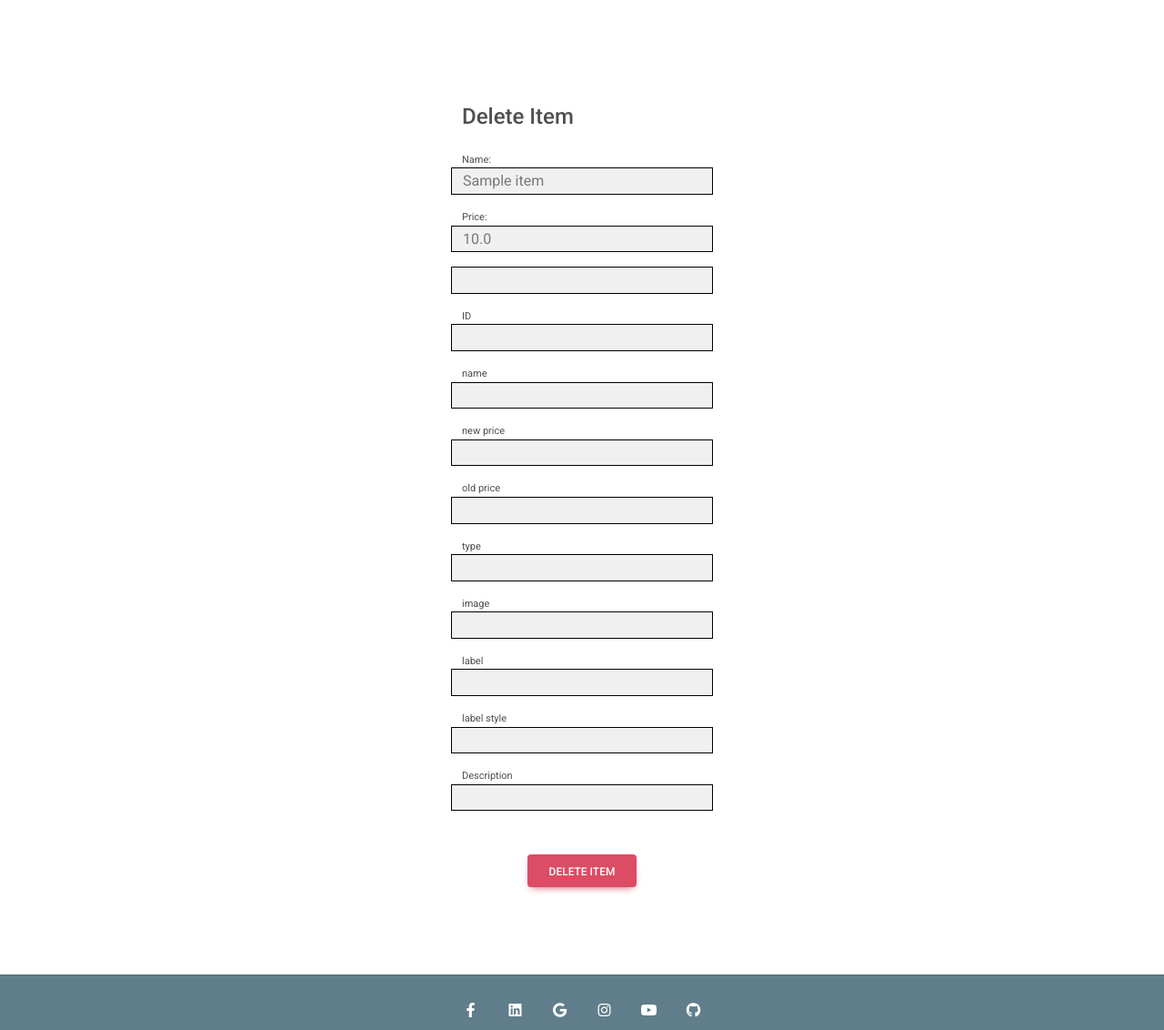
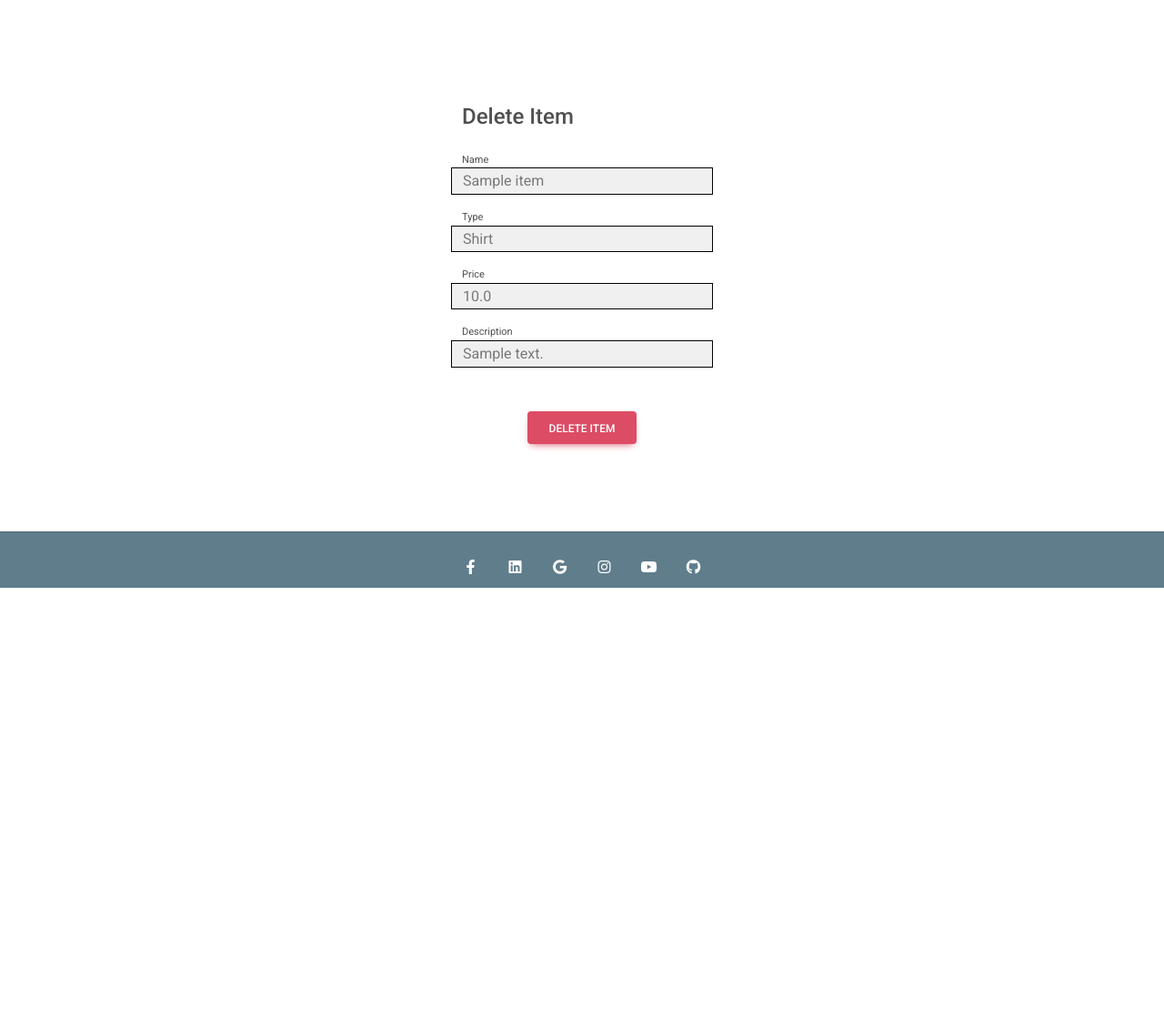
Before and after one commit to xaoccc/OnlyShop, a Django app: page /item/1/item-delete/ in a window 1280 px wide. Shown: the part 374-1506 px from the top of the page at 91% size. After the commit the page ends 1020 px from the top, so only its background shows below. Run offline with Django 4.2, Linux system fonts and the light colour scheme; a user stored in the database is signed in; tables that the repository leaves empty hold one stand-in row (values such as "Sample post").

Commit message:
Delete Item Final

```diff
--- a/OnlyShop/main_app/forms.py
+++ b/OnlyShop/main_app/forms.py
@@ -1 +1,16 @@
 from django import forms
+
+from OnlyShop.main_app.models import Item
+from OnlyShop.utils.mixins import ReadOnlyFieldsMixin
+
+
+class ItemDeleteForm(forms.ModelForm, ReadOnlyFieldsMixin):
+    class Meta:
+        model = Item
+        fields = ["name", "type", "new_price", "description"]
+        labels = {field.name: field.verbose_name for field in Item._meta.fields}
+
+    def save(self, commit=True):
+        if commit:
+            self.instance.delete()
+        return self.instance
--- a/OnlyShop/main_app/models.py
+++ b/OnlyShop/main_app/models.py
@@ -19,12 +19,12 @@
         ('bg-success', 'bg-success'),
     )
 
-    name = models.CharField(max_length=100)
-    new_price = models.FloatField()
+    name = models.CharField(max_length=100, verbose_name="Name")
+    new_price = models.FloatField(verbose_name="Price")
     old_price = models.FloatField(blank=True, null=True)
-    type = models.CharField(choices=ITEM_TYPES, max_length=20)
-    image = models.URLField()
-    label = models.CharField(choices=LABEL_TYPES, blank=True, null=True, max_length=10)
+    type = models.CharField(choices=ITEM_TYPES, max_length=20, verbose_name="Type")
+    image = models.URLField(verbose_name="Image URL")
+    label = models.CharField(choices=LABEL_TYPES, blank=True, null=True, max_length=10, verbose_name="Label")
     label_style = models.CharField(choices=LABEL_STYLES, blank=True, null=True, max_length=10)
     description = models.TextField(verbose_name="Description")
 
--- a/OnlyShop/main_app/views.py
+++ b/OnlyShop/main_app/views.py
@@ -4,6 +4,8 @@
 from django.urls import reverse, reverse_lazy
 from django.utils import timezone
 from django.views.generic import ListView, DetailView, DeleteView, UpdateView, CreateView
+
+from OnlyShop.main_app.forms import ItemDeleteForm
 from OnlyShop.main_app.models import Item, Order, ItemOrder
 from django.contrib import messages
 from OnlyShop.utils.mixins import OrdersCountMixin, GetUserMixin, OnlyShopStaffRequiredMixin, OnlyShopLoginRequiredMixin
@@ -93,7 +95,7 @@
 
     def get_context_data(self, **kwargs):
         context = super().get_context_data(**kwargs)
-        context["fake_form_fields"] = self.object._meta.get_fields()
+        context['form'] = ItemDeleteForm(initial=self.object.__dict__)
         return context
 
 
--- a/OnlyShop/utils/mixins.py
+++ b/OnlyShop/utils/mixins.py
@@ -39,3 +39,17 @@
         if not request.user.is_staff:
             return self.handle_no_permission()
         return super().dispatch(request, *args, **kwargs)
+
+
+class ReadOnlyFieldsMixin:
+    readonly_fields = ()
+
+    def apply_readonly(self):
+        for field_name in self.readonly_field_names:
+            self.fields[field_name].widget.attrs["readonly"] = ["readonly"]
+
+    @property
+    def readonly_field_names(self):
+        if self.readonly_fields == "__all__":
+            return self.fields.keys()
+        return self.readonly_fields
--- a/templates/item/item-delete.html
+++ b/templates/item/item-delete.html
@@ -9,21 +9,10 @@
                 </div>
                 <form class="delete-form" action="{% url 'item-delete' pk=object.pk %}" method="post">
                     {% csrf_token %}
-
-
-                        <div class="row mt-3">
-                            <label class="labels">Name:</label>
-                            <input type="text" value="{{ object.name }}" readonly="readonly">
-                        </div>
-                        <div class="row mt-3">
-                            <label class="labels">Price:</label>
-                            <input type="text" value="{{ object.new_price }}" readonly="readonly">
-                        </div>
-
-                        {% for field in fake_form_fields %}
+                        {% for field in form %}
                             <div class="row mt-3">
-                                <label class="labels">{{ field.verbose_name }}</label>
-                                <input type="text" value="{{ fake_object.field.name }}" readonly="readonly">
+                                <label class="labels">{{ field.label }}</label>
+                                <input type="text" value="{{ field.value }}" readonly="readonly">
                             </div>
                         {% endfor %}
 
```
